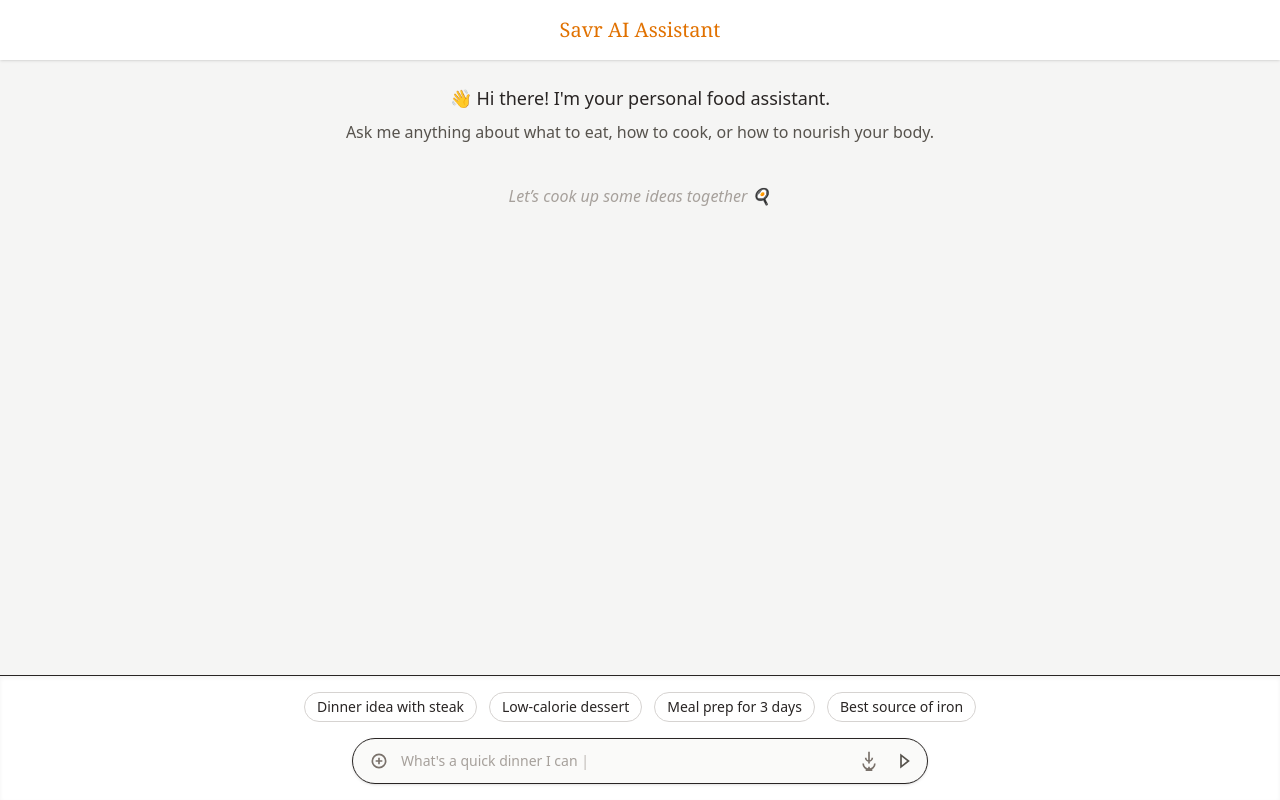
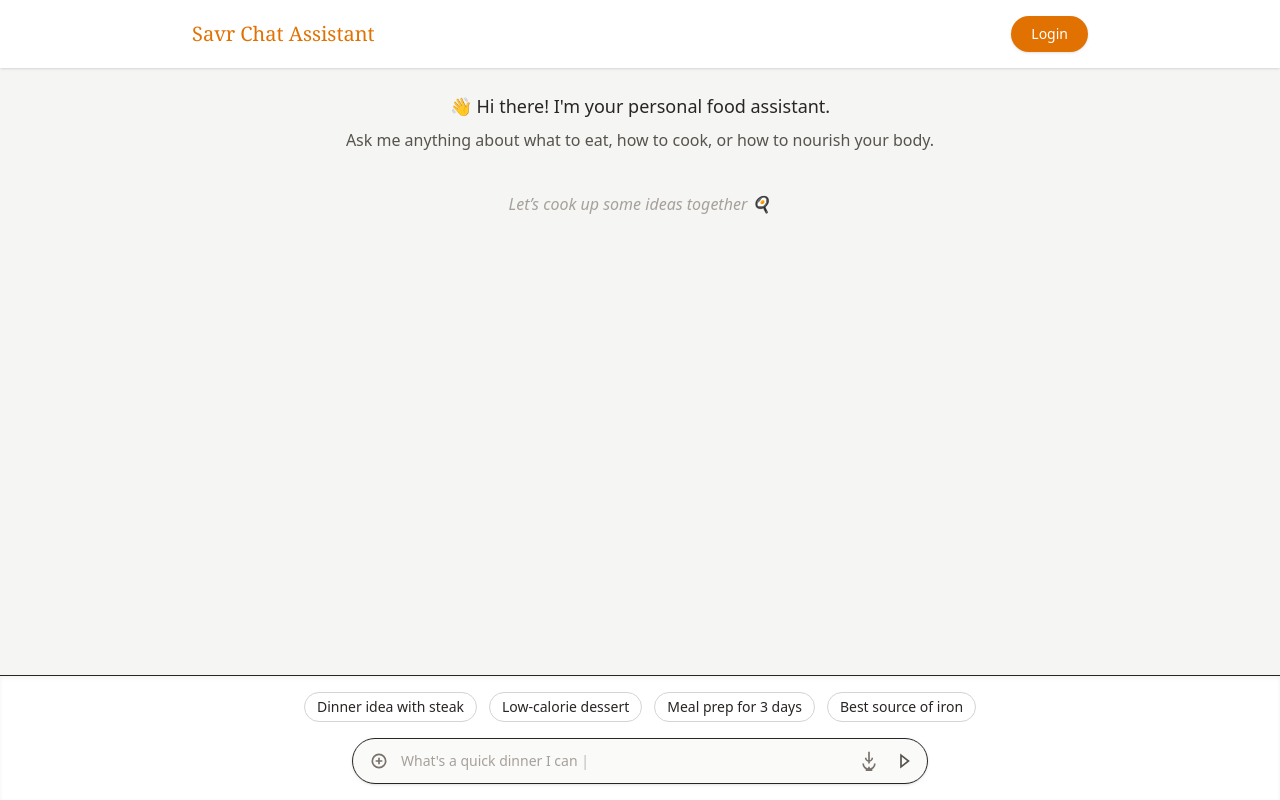
Before and after one commit to allapps123/chef-app, a React (Vite) app: page /chat in a window 1280 px wide. Built offline with nearby package versions, Linux system fonts and the light colour scheme; the HTML template or start-up script is replaced by a standard one.

Commit message:
feat: add login and logout functionality to chat page

```diff
--- a/src/pages/ChatPage.tsx
+++ b/src/pages/ChatPage.tsx
@@ -1,4 +1,6 @@
 import React, { useEffect, useState } from 'react';
+import { useNavigate } from 'react-router-dom';
+import GoogleLoginButton from '../components/common/Login';
 
 const placeholderMessages = [
   "What's a quick dinner I can make tonight?",
@@ -8,11 +10,28 @@
 ];
 
 const ChatPage: React.FC = () => {
+  const [user, setUser] = useState<any>(null);
+  const navigate = useNavigate();
   const [displayText, setDisplayText] = useState('');
   const [messageIndex, setMessageIndex] = useState(0);
   const [isDeleting, setIsDeleting] = useState(false);
   const [charIndex, setCharIndex] = useState(0);
   const [input, setInput] = useState('');
+
+  // Check if user is logged in
+  useEffect(() => {
+    const savedUser = localStorage.getItem('savr-user');
+    if (savedUser) {
+      setUser(JSON.parse(savedUser));
+    }
+  }, []);
+
+  // Logout handler
+  const handleLogout = () => {
+    localStorage.removeItem('savr-user');
+    setUser(null);
+    navigate('/');
+  };
 
   // Typewriter effect for animated placeholder
   useEffect(() => {
@@ -47,9 +66,20 @@
     <div className="min-h-screen flex flex-col bg-stone-100 text-stone-800">
       {/* Header */}
       <header className="bg-white shadow-sm px-6 py-4 flex justify-center">
-        <h1 className="text-xl font-serif text-amber-600">Savr AI Assistant</h1>
+        <div className="flex justify-between items-center w-full max-w-4xl mx-auto">
+          <h1 className="text-xl font-serif text-amber-600">Savr Chat Assistant</h1>
+          {user ? (
+            <button
+              onClick={handleLogout}
+              className="text-sm text-stone-500 hover:text-red-500 transition"
+            >
+              Logout
+            </button>
+          ) : (
+            <GoogleLoginButton />
+          )}
+        </div>
       </header>
-
       {/* Main chat */}
       <main className="flex-1 overflow-y-auto p-6">
         <div className="max-w-2xl mx-auto text-center">
```
